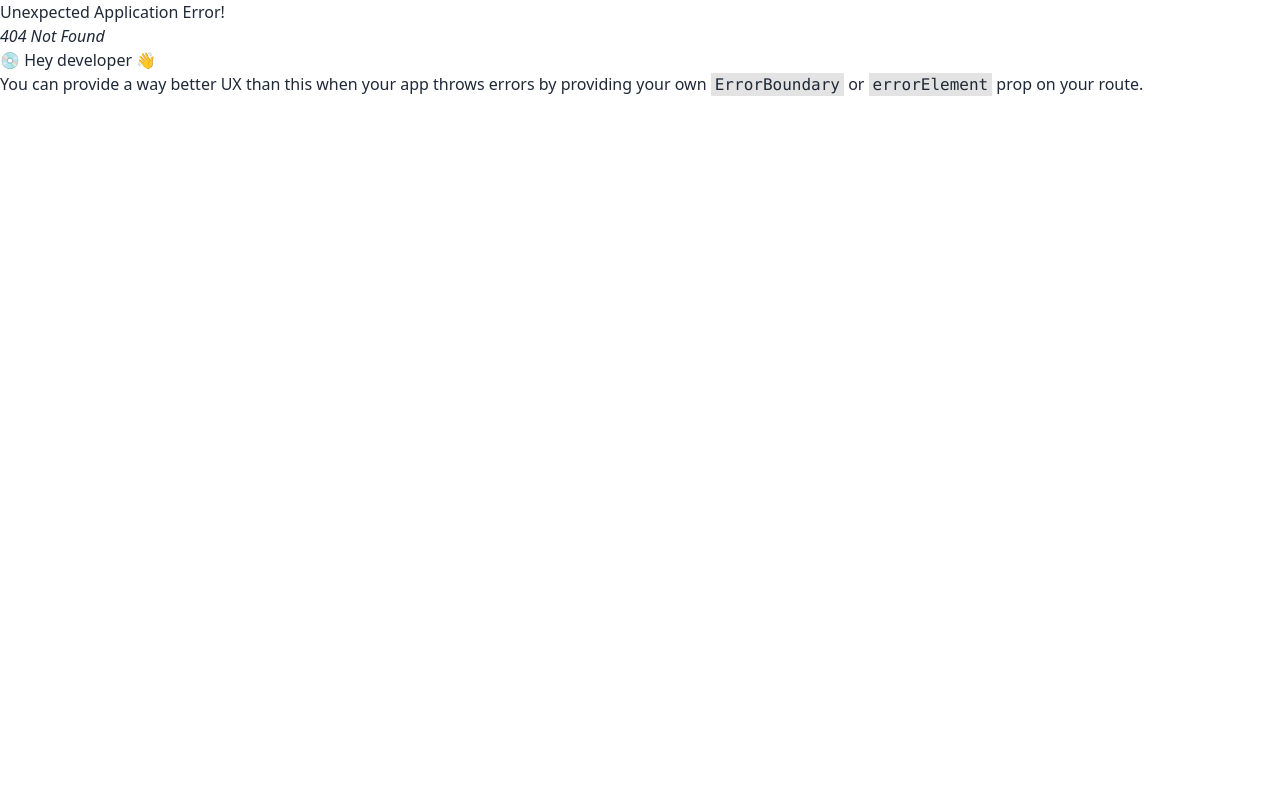
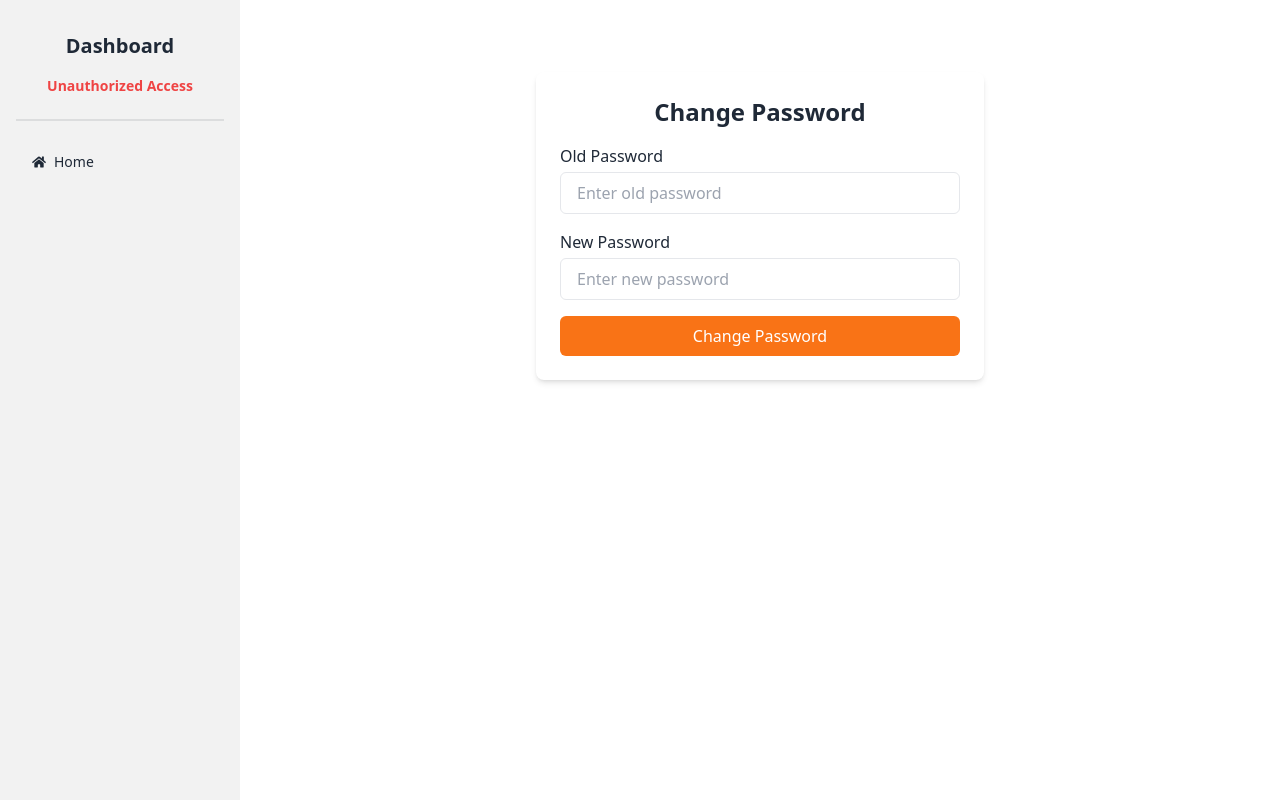
Before and after one commit to mohammad-salim-23/Assignment4BikeClient, a React (Vite) app: page /1/dashboard/profileSetting in a window 1280 px wide. Before the commit this address had no page. Built offline with nearby package versions, Linux system fonts and the light colour scheme.

Commit message:
navbar design update

```diff
--- a/src/admin/adminManagement.api.ts
+++ b/src/admin/adminManagement.api.ts
@@ -60,7 +60,18 @@ const adminManagemintApi = baseApi.injectEndpoints({
                 body: {isBlocked : status},
             }),
         }),
+        changePassword : builder.mutation({
+            query: (data)=>(
+                {
+                    url:'/auth/change-password',
+                    method : 'POST',
+                    body : data
+                }
+            )
+        })
     }),
 });
 
-export const { useCreateBikeMutation, useGetAllUserQuery, useUpdateBikeMutation, useDeleteBikeMutation , useUpdateUserMutation} = adminManagemintApi;
+export const { useCreateBikeMutation, useGetAllUserQuery, useUpdateBikeMutation, useDeleteBikeMutation , useUpdateUserMutation,
+    useChangePasswordMutation
+} = adminManagemintApi;
--- /dev/null
+++ b/src/admin/users/ProfileSetting.tsx
@@ -0,0 +1,65 @@
+/* eslint-disable @typescript-eslint/no-explicit-any */
+import { useNavigate } from "react-router-dom";
+import { useAppDispatch } from "../../redux/hooks";
+import { useChangePasswordMutation } from "../adminManagement.api";
+import { FieldValues, SubmitHandler, useForm } from "react-hook-form";
+import { TResponse } from "../../types/global";
+import { logout } from "../../redux/features/auth/authSlice";
+
+const ProfileSetting = ()=>{
+    const {register , handleSubmit , formState: {errors}} = useForm();
+    const [changePassword , {isLoading}] = useChangePasswordMutation();
+    const dispatch = useAppDispatch();
+    const navigate = useNavigate();
+    const onSubmit : SubmitHandler<FieldValues> = async(data)=>{
+        console.log(data);
+        const res = (await changePassword(data)) as TResponse<any>;
+        console.log("API response: ", res);
+        if(res?.data?.success){
+            dispatch(logout());
+            navigate('/login');
+        }
+    }
+    return (
+        <div>
+           <div className="max-w-md mx-auto mt-10 bg-white p-6 rounded-lg shadow-md">
+      <h2 className="text-2xl font-semibold mb-4 text-center">Change Password</h2>
+      <form onSubmit={handleSubmit(onSubmit)} className="space-y-4">
+        {/* Old Password */}
+        <div>
+          <label className="block font-medium mb-1">Old Password</label>
+          <input
+            type="password"
+            {...register("oldPassword", { required: "Old password is required" })}
+            className="w-full px-4 py-2 border rounded-md focus:outline-none focus:ring focus:border-blue-400"
+            placeholder="Enter old password"
+          />
+          {errors.oldPassword && <p className="text-red-500 text-sm">{String(errors.oldPassword.message)}</p>}
+        </div>
+
+        {/* New Password */}
+        <div>
+          <label className="block font-medium mb-1">New Password</label>
+          <input
+            type="password"
+            {...register("newPassword", { required: "New password is required", minLength: { value: 6, message: "Password must be at least 6 characters" } })}
+            className="w-full px-4 py-2 border rounded-md focus:outline-none focus:ring focus:border-blue-400"
+            placeholder="Enter new password"
+          />
+          {errors.newPassword && <p className="text-red-500 text-sm">{String(errors.newPassword.message)}</p>}
+        </div>
+
+        {/* Submit Button */}
+        <button
+          type="submit"
+          className="w-full bg-secondaryColor text-white py-2 rounded-md hover:bg-orange-600 transition duration-200"
+          disabled={isLoading}
+        >
+          {isLoading ? "Changing..." : "Change Password"}
+        </button>
+      </form>
+    </div>
+        </div>
+    )
+}
+export default ProfileSetting;
--- a/src/dashboard/Dashboard.tsx
+++ b/src/dashboard/Dashboard.tsx
@@ -36,6 +36,8 @@ const Dashboard = () => {
                             <li><NavLink to="/admin/dashboard/totalUsers"><FaUsers /> Total Users</NavLink></li>
                             <li><NavLink to="/admin/dashboard/totalOrders"><FaClipboardList /> Total Orders</NavLink></li>
                             <li><NavLink to="/admin/dashboard/myProfile"><FaUserAlt /> My Profile</NavLink></li>
+
+                            <li><NavLink to="/admin/dashboard/profileSetting"><FaUserAlt /> Profile Setting</NavLink></li>
                         </>
                     )}
 
@@ -43,15 +45,17 @@ const Dashboard = () => {
                     {Role === "user" && (
                         <>
                             <li><NavLink to="/user/dashboard/myProfile"><FaUserAlt /> My Profile</NavLink></li>
+                            <li><NavLink to="/user/dashboard/profileSetting"><FaUserAlt /> Profile Setting</NavLink></li>
                         </>
+
                     )}
 
-                    {/* Unauthorized Access */}
+
                     {!Role && <li className="text-red-500 text-center font-bold">Unauthorized Access</li>}
 
                     <div className="divider"></div>
 
-                    {/* Shared Navigation Links */}
+
                     <li><NavLink to="/"><FaHome /> Home</NavLink></li>
                 </ul>
             </div>
--- a/src/routes/routes.tsx
+++ b/src/routes/routes.tsx
@@ -11,6 +11,7 @@ import CreateProduct from "../admin/CreateProduct";
 import AllProductsAdmin from "../admin/AllProductsAdmin";
 import TotalUsers from "../admin/TotalUsers";
 import MyProfile from "../sharedComponent/MyProfile";
+import ProfileSetting from "../admin/users/ProfileSetting";
 const router = createBrowserRouter([
     {
         path: "/",
@@ -67,6 +68,10 @@ const router = createBrowserRouter([
             {
                 path: "myProfile",
                 element: <MyProfile></MyProfile>
+            },
+            {
+                path: "profileSetting",
+                element : <ProfileSetting></ProfileSetting>
             }
         ]
     }
--- a/src/sharedComponent/Navbar.tsx
+++ b/src/sharedComponent/Navbar.tsx
@@ -11,65 +11,73 @@ const Navbar = () => {
   const token = useAppSelector(useCurrenttoken);
   const user = token ? verifyToken(token) : null;
   const dispatch = useAppDispatch();
-  const Role = user?.role;
-  console.log(user);
- const handleLogout = ()=>{
-  dispatch(logout());
- }
+
+  const handleLogout = () => {
+    dispatch(logout());
+  };
+
   return (
-    <nav className="bg-white shadow-md py-4 px-6 flex justify-between items-center relative">
+    <nav className="bg-black text-white shadow-md py-4 px-6 flex justify-between items-center relative">
       {/* Left Section: Logo */}
       <div className="flex items-center gap-4">
-        <Link to="/" className="text-xl font-bold text-primaryColor">
-          <img src={logo} alt="Logo" className="h-12 w-auto md:h-12 lg:h-16 mix-blend-multiply" />
+        <Link to="/" className="text-xl font-bold">
+          <img
+            src={logo}
+            alt="Logo"
+            className="h-14 w-auto md:h-14 lg:h-18"
+          />
         </Link>
-        {/* Sign Up button (Only for Mobile) */}
         {!user && (
           <Link to="/signup" className="md:hidden">
-            <button className="border border-primaryColor text-primaryColor px-4 py-2 rounded-md hover:bg-primaryColor hover:text-white">
-              Sign Up
-            </button>
+          <button className="border border-orange-500 text-orange-500 px-4 py-2 rounded-md hover:bg-orange-500 hover:text-white transition">
+        Sign Up
+      </button>
           </Link>
         )}
       </div>
 
       {/* Hamburger Menu (Mobile) */}
-      <button
-        className="md:hidden text-2xl"
-        onClick={() => setMenuOpen(!menuOpen)}
-      >
+      <button className="md:hidden text-2xl text-white" onClick={() => setMenuOpen(!menuOpen)}>
         {menuOpen ? <FiX /> : <FiMenu />}
       </button>
 
-      {/* Center Section:(Desktop) */}
+      {/* large screen */}
       <ul className="hidden md:flex space-x-6 text-lg font-medium">
-        <li><Link to="/" className="hover:text-primaryColor">Home</Link></li>
-        <li><Link to="/allProducts" className="hover:text-primaryColor">All Products</Link></li>
-        <li><Link to="/about" className="hover:text-primaryColor">About</Link></li>
-
+        <li>
+          <Link to="/" className="hover:text-orange-400 transition">Home</Link>
+        </li>
+        <li>
+          <Link to="/allProducts" className="hover:text-orange-400 transition">All Products</Link>
+        </li>
+        <li>
+          <Link to="/about" className="hover:text-orange-400 transition">About</Link>
+        </li>
       </ul>
 
-      {/* Right Section: Login / Profile */}
+      {/* Right Section*/}
       <div className="hidden md:flex items-center gap-4">
         {!user ? (
           <div className="flex gap-3">
             <Link to="/login">
-              <button className="bg-primaryColor text-white px-4 py-2 rounded-md hover:opacity-80">
+              <button className="bg-orange-500 text-white px-4 py-2 rounded-md hover:bg-orange-600 transition">
                 Sign In
               </button>
             </Link>
             <Link to="/signup">
-              <button className="border border-primaryColor text-primaryColor px-4 py-2 rounded-md hover:bg-primaryColor hover:text-white">
+              <button className="border border-orange-500 text-orange-500 px-4 py-2 rounded-md hover:bg-orange-500 hover:text-white transition">
                 Sign Up
               </button>
             </Link>
           </div>
         ) : (
           <div className="flex items-center gap-3">
-              <Link to={`/${user?.role}/dashboard`} onClick={() => setMenuOpen(false)}>Dashboard</Link>
-
-            <button onClick={handleLogout} className="border border-red-500 text-red-500 px-4 py-2 rounded-md hover:bg-red-500 hover:text-white">
-
+            <Link to={`/${user?.role}/dashboard`} className="hover:text-orange-400">
+              Dashboard
+            </Link>
+            <button
+              onClick={handleLogout}
+              className="border border-red-500 text-red-500 px-4 py-2 rounded-md hover:bg-red-500 hover:text-white transition"
+            >
               Logout
             </button>
           </div>
@@ -78,17 +86,35 @@ const Navbar = () => {
 
       {/* Mobile Dropdown Menu */}
       {menuOpen && (
-        <div className="absolute top-16 left-0 w-full bg-white shadow-lg md:hidden z-50">
+        <div className="absolute top-16 left-0 w-full bg-gray-900 text-white shadow-lg md:hidden z-50">
           <ul className="flex flex-col space-y-4 p-4 text-lg font-medium">
-            <li><Link to="/" className="hover:text-primaryColor" onClick={() => setMenuOpen(false)}>Home</Link></li>
-            <li><Link to="/allProducts" className="hover:text-primaryColor" onClick={() => setMenuOpen(false)}>All Products</Link></li>
-            <li><Link to="/about" className="hover:text-primaryColor" onClick={() => setMenuOpen(false)}>About</Link></li>
-
+            <li>
+              <Link to="/" className="hover:text-orange-400" onClick={() => setMenuOpen(false)}>
+                Home
+              </Link>
+            </li>
+            <li>
+              <Link to="/allProducts" className="hover:text-orange-400" onClick={() => setMenuOpen(false)}>
+                All Products
+              </Link>
+            </li>
+            <li>
+              <Link to="/about" className="hover:text-orange-400" onClick={() => setMenuOpen(false)}>
+                About
+              </Link>
+            </li>
             {user && (
               <>
-                <li><Link to={`/${user?.role}/dashboard`} onClick={() => setMenuOpen(false)}>Dashboard</Link></li>
                 <li>
-                  <button onClick={handleLogout} className="border border-red-500 text-red-500 px-4 py-2 rounded-md hover:bg-red-500 hover:text-white w-full">
+                  <Link to={`/${user?.role}/dashboard`} className="hover:text-orange-400" onClick={() => setMenuOpen(false)}>
+                    Dashboard
+                  </Link>
+                </li>
+                <li>
+                  <button
+                    onClick={handleLogout}
+                    className="border border-red-500 text-red-500 px-4 py-2 rounded-md hover:bg-red-500 hover:text-white transition w-full"
+                  >
                     Logout
                   </button>
                 </li>
```
